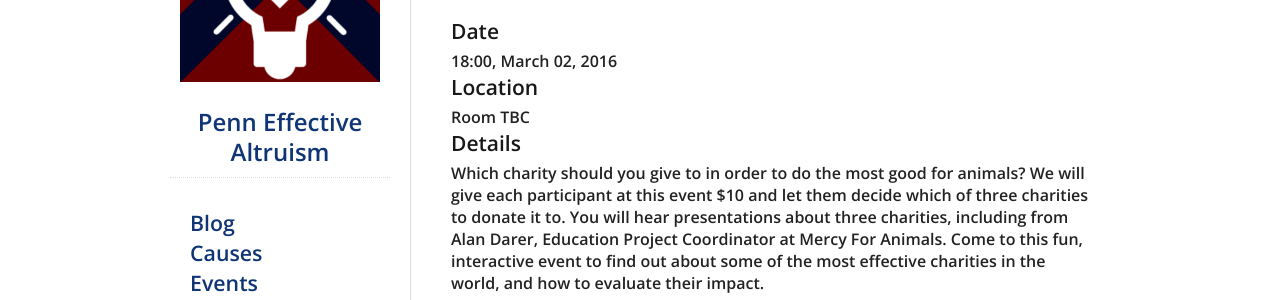
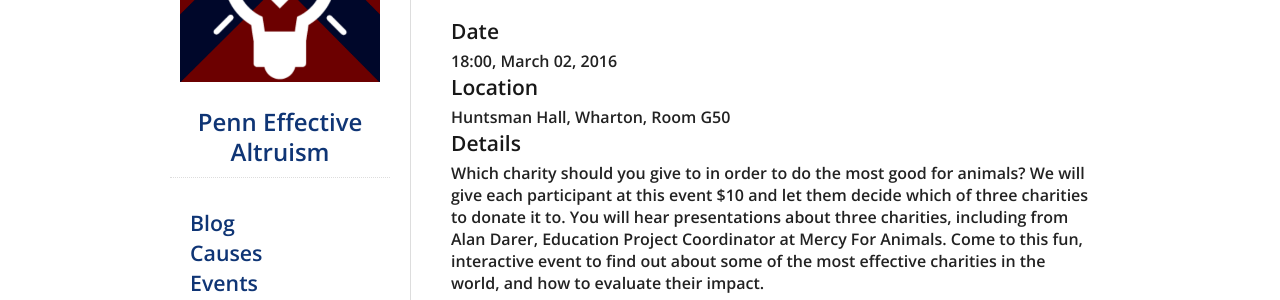
Before and after one commit to pennea/pennea.github.io, a Jekyll site: the page built from _posts/2016-03-02-mfa-giving-game.md, in a window 1280 px wide. Shown: the part 142-442 px from the top of the page. Built offline with Jekyll 4.4.1, drawn with Linux system fonts in a browser that asks for light colours; nearby versions of some CDN libraries.

Commit message:
Update 2016-03-02-mfa-giving-game.md

```diff
--- a/_posts/2016-03-02-mfa-giving-game.md
+++ b/_posts/2016-03-02-mfa-giving-game.md
@@ -3,7 +3,7 @@
 guest:  "Penn Animal Advocacy, Mercy For Animals"
 title: "Helping Animals Effectively: A Giving Game"
 date:   2016-03-02 18:00:00
-location: "Room TBC"
+location: "Huntsman Hall, Wharton, Room G50"
 categories: event
 ---
 
```
